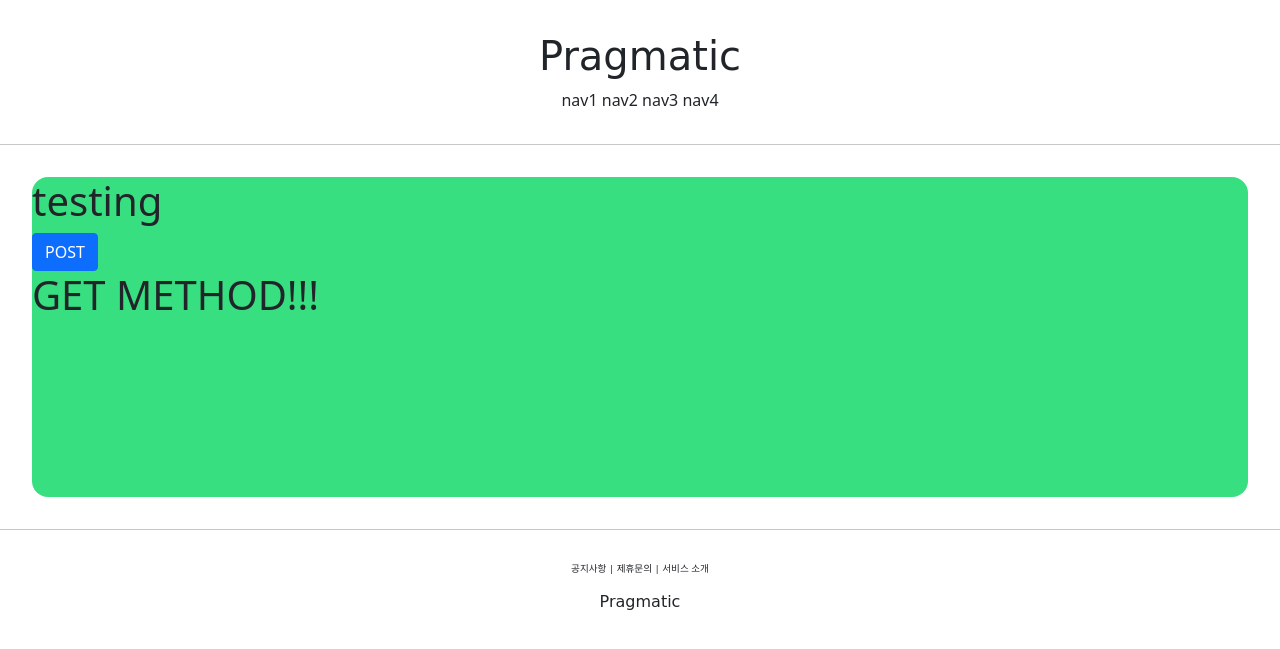
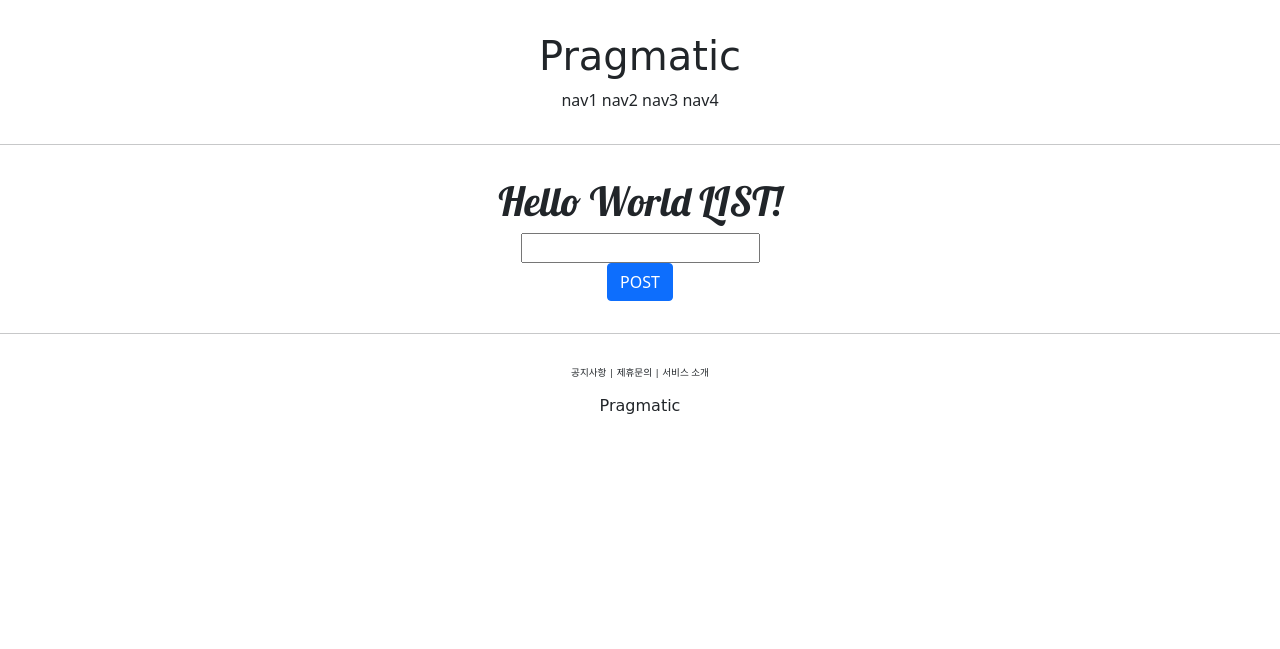
Before and after one commit to shlee2318/shlee2318, a Django app: page /account/hello_world/ in a window 1280 px wide. Shown: the top 649 px of the page. Run offline with Django 4.2, Linux system fonts and the light colour scheme.

Commit message:
django course 17 commit

```diff
--- a/accountapp/templates/accountapp/hello_world.html
+++ b/accountapp/templates/accountapp/hello_world.html
@@ -1,20 +1,26 @@
 {% extends 'base.html' %}
 
 {% block content %}
-      <div style="height: 20rem; background-color: #38df81; border-radius: 1rem; margin: 2rem;">
-          <h1>
-                testing
+      <div style="border-radius: 1rem; margin: 2rem; text-align: center">
+          <h1 style="font-family: 'lobster', cursive;">
+              Hello World LIST!
           </h1>
 
           <form action="/account/hello_world" method="post">
               {% csrf_token %}
-              <input type="submit" class="btn btn-primary" value="POST">
+              <div>
+                  <input type="text" name="hello_world_input">
+              </div>
+              <div>
+                  <input type="submit" class="btn btn-primary" value="POST">
+              </div>
           </form>
 
+          {% if hello_world_output.text %}
           <h1>
               {{ text }}
           </h1>
-
+          {% endif %}
       </div>
 
 
--- a/accountapp/views.py
+++ b/accountapp/views.py
@@ -2,10 +2,19 @@ from django.http import HttpResponse
 from django.shortcuts import render
 
 # Create your views here.
+from accountapp.models import HelloWorld
+
 
 def hello_world(request):
 
     if request.method == "POST":
-        return render(request, 'accountapp/hello_world.html', context={'text': 'POST METHOD!!!'})
+
+        temp = request.POST.get('hello_world_input')
+
+        new_hello_world = HelloWorld()
+        new_hello_world.text = temp
+        new_hello_world.save()
+
+        return render(request, 'accountapp/hello_world.html', context={'hello_world_output': new_hello_world})
     else:
         return render(request, 'accountapp/hello_world.html', context={'text': 'GET METHOD!!!'})
```
